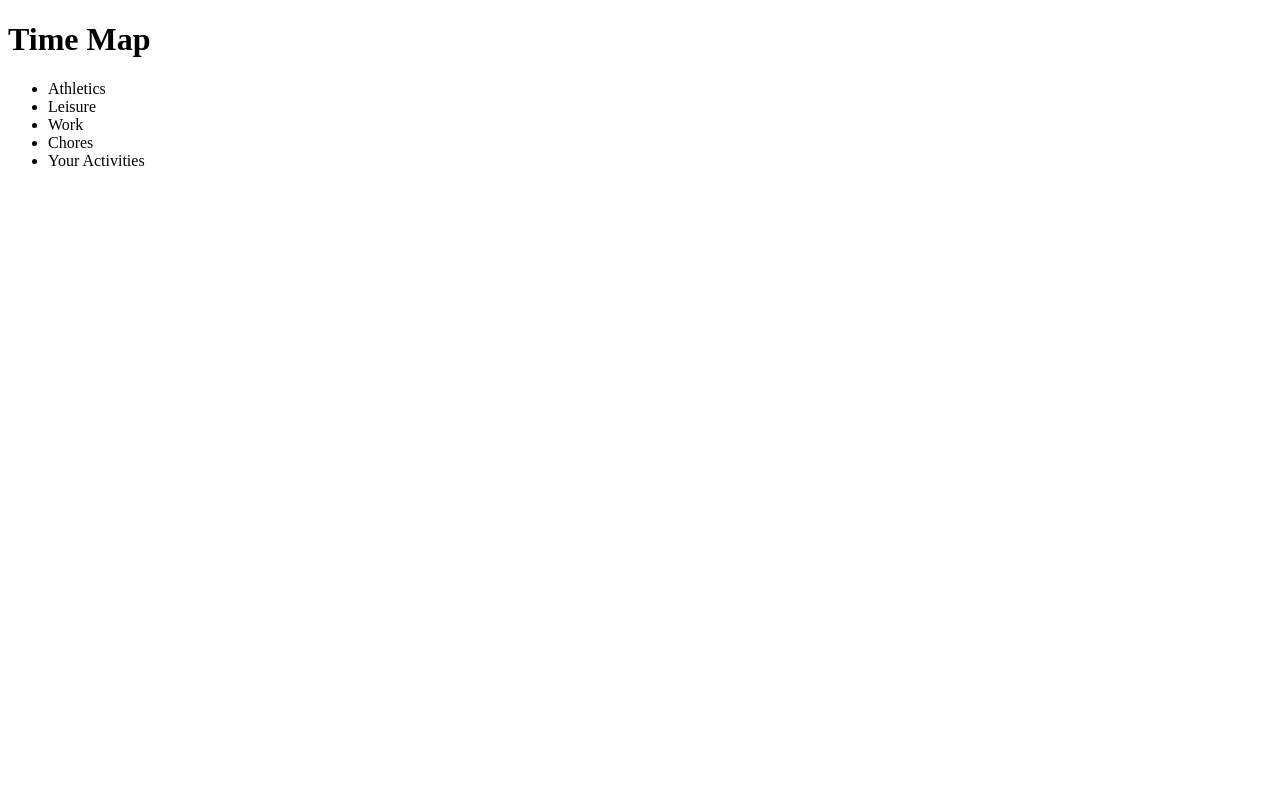
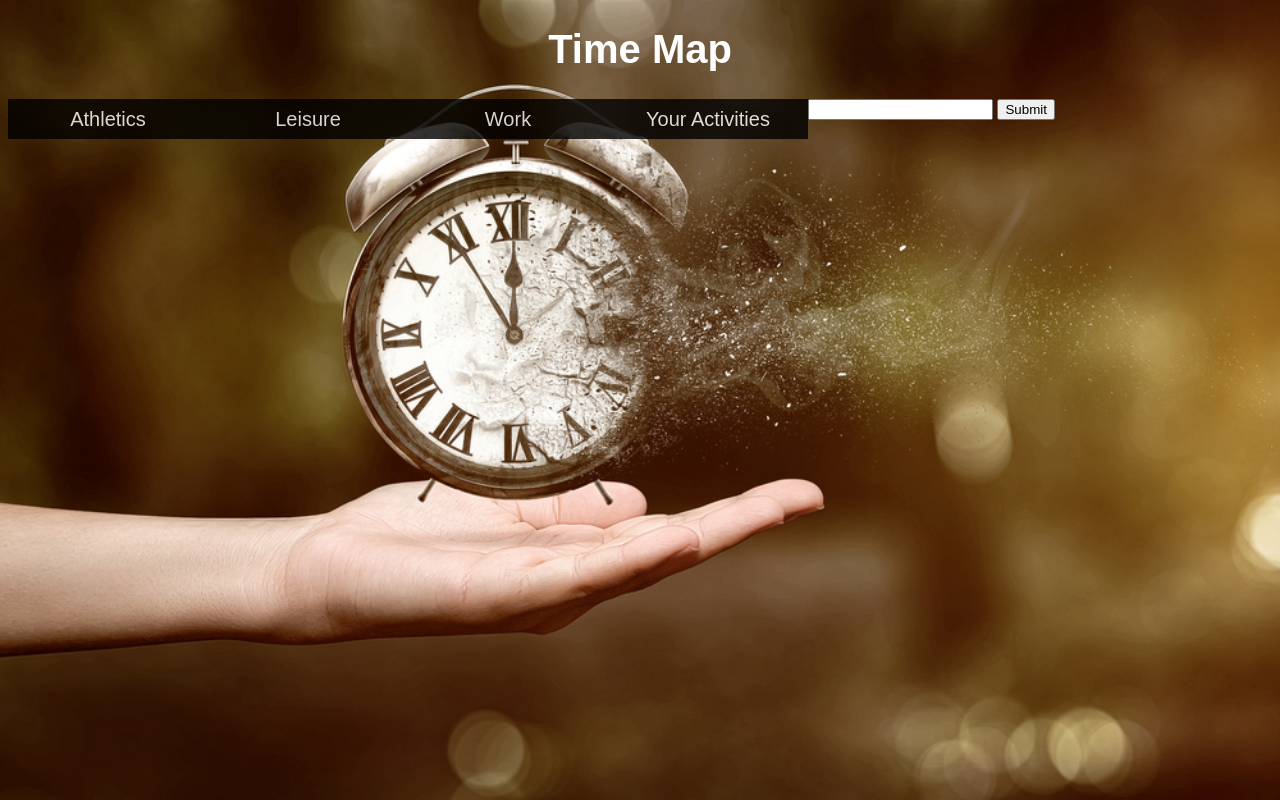
Before and after one commit to ruskeezy/time-map, a plain HTML site: page index.html in a window 1280 px wide. Drawn offline with Linux system fonts and the light colour scheme.

Commit message:
dropdown menu

```diff
--- a/index.html
+++ b/index.html
@@ -2,6 +2,7 @@
 <html>
   <head>
     <meta charset="utf-8">
+    <link rel="stylesheet" href="style.css">
     <title>Time Map</title>
   </head>
   <body>
@@ -10,12 +11,39 @@
     </header>
     <section id="default-categories">
       <ul class="default">
-        <li>Athletics</li>
-        <li>Leisure</li>
-        <li>Work</li>
-        <li>Chores</li>
-        <li>Your Activities</li>
+        <li><a>Athletics
+          <ul>
+            <li><a>Running</a></li>
+            <li><a>Lifting</a></li>
+            <li><a>Cycling</a></li>
+          </ul>
+        </a></li>
+        <li><a>Leisure
+          <ul>
+            <li><a>TV</a></li>
+            <li><a>Reading</a></li>
+            <li><a>Music</a></li>
+          </ul>
+        </a></li>
+        <li><a>Work
+          <ul>
+            <li><a>Meetings</a></li>
+            <li><a>Projects</a></li>
+            <li><a>Programming</a></li>
+          </ul>
+        </a></li>
+        <li><a>Your Activities
+          <ul>
+            <li><a></a></li>
+            <li><a></a></li>
+            <li><a></a></li>
+          </ul>
+        </a></li>
       </ul>
+    </section>
+    <section class="activity-form">
+        <input id="activity-field" >
+        <button type="button" onclick="addActivity()" value="Submit">Submit</button>
     </section>
   </body>
 </html>
--- a/style.css
+++ b/style.css
@@ -0,0 +1,47 @@
+body {
+  background: url('img/time.jpeg') no-repeat;
+  background-size: cover;
+  font-family: Arial;
+  color: white;
+}
+
+h1 {
+  text-align: center;
+  font-size: 40px;
+
+}
+
+ul {
+  margin: 0px;
+  padding: 0px;
+  list-style: none;
+}
+
+ul li {
+  float: left;
+  width: 200px;
+  height: 40px;
+  background-color: black;
+  opacity: .8;
+  line-height: 40px;
+  text-align: center;
+  font-size: 20px;
+}
+
+ul li a {
+  text-decoration: none;
+  color: white;
+  display: block;
+}
+
+ul li a:hover {
+  background-color: green;
+}
+
+ul li ul li {
+  display: none;
+}
+
+ul li:hover ul li {
+  display: block;
+}
```
Also changed, not shown: app.js (+8 -0 lines), img/time.jpeg (added).
